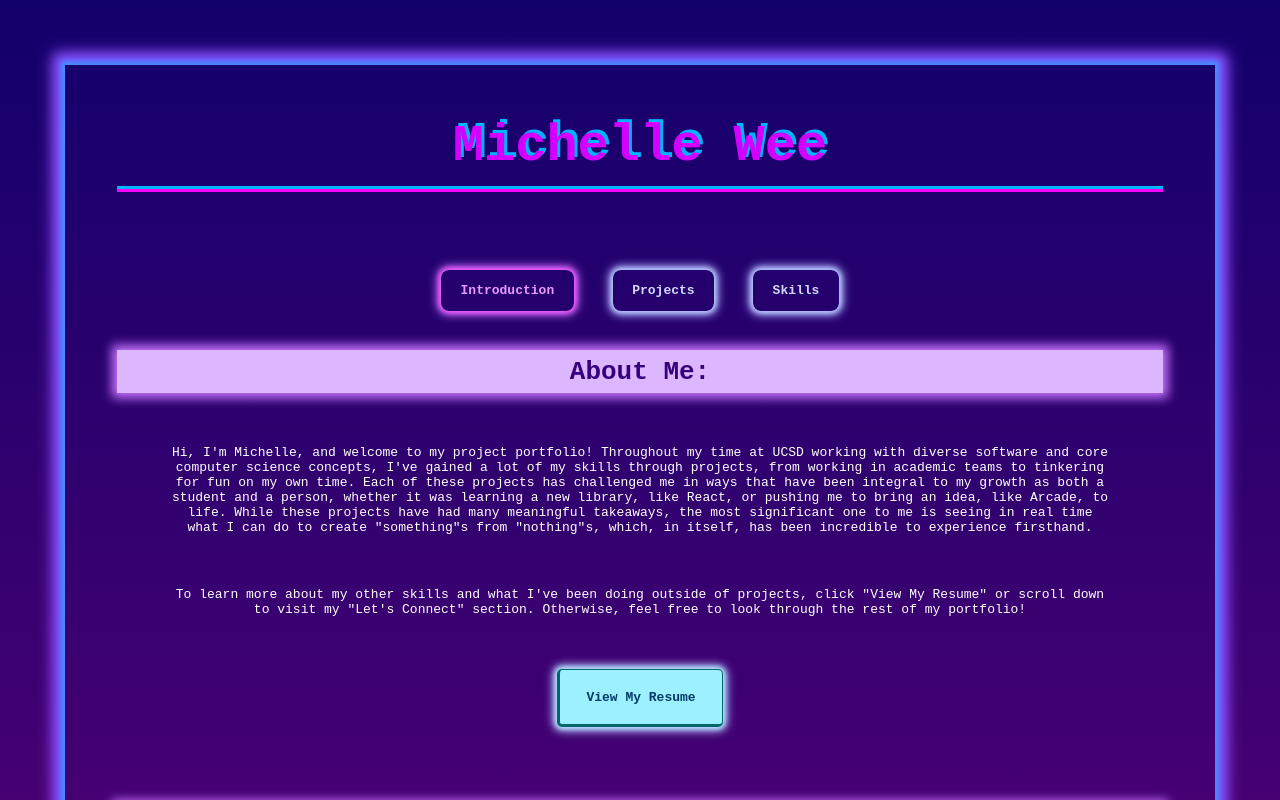
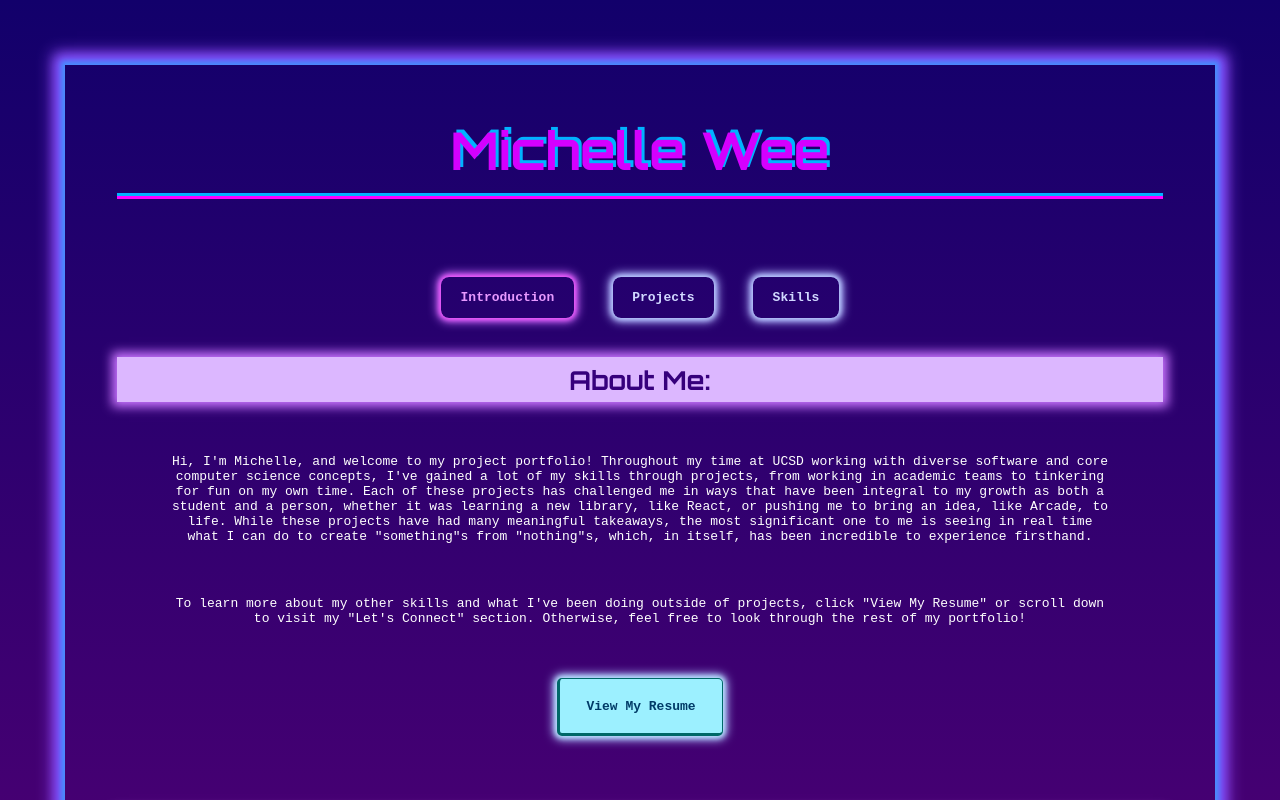
Before and after one commit to MichelleW1234/Michelles_Portfolio, a React (Vite) app in the folder Michelles_Portfolio/: page / in a window 1280 px wide. Shown: the top 800 px of the page. Built offline with nearby package versions, Linux system fonts and the light colour scheme.

Commit message:
more fixing

```diff
--- a/Michelles_Portfolio/src/App.css
+++ b/Michelles_Portfolio/src/App.css
@@ -1,3 +1,5 @@
+@import url('https://fonts.googleapis.com/css2?family=Orbitron:wght@400;700&display=swap');
+
 :root {
 
   --default-font-size: 1rem;
@@ -51,6 +53,13 @@ a, a:link, a:visited, a:hover {
 
   text-decoration: none;
   font-weight: bold;
+
+}
+
+
+h1, h2, h3, h4 {
+
+    font-family: 'Orbitron', monospace;
 
 }
 
--- a/Michelles_Portfolio/src/components/Homescreen/HomescreenComponents/Skills.css
+++ b/Michelles_Portfolio/src/components/Homescreen/HomescreenComponents/Skills.css
@@ -47,7 +47,7 @@
 
   .skillsContainer{
 
-    padding: 2rem;
+    padding: 4rem 2rem;
 
   }
 
```
